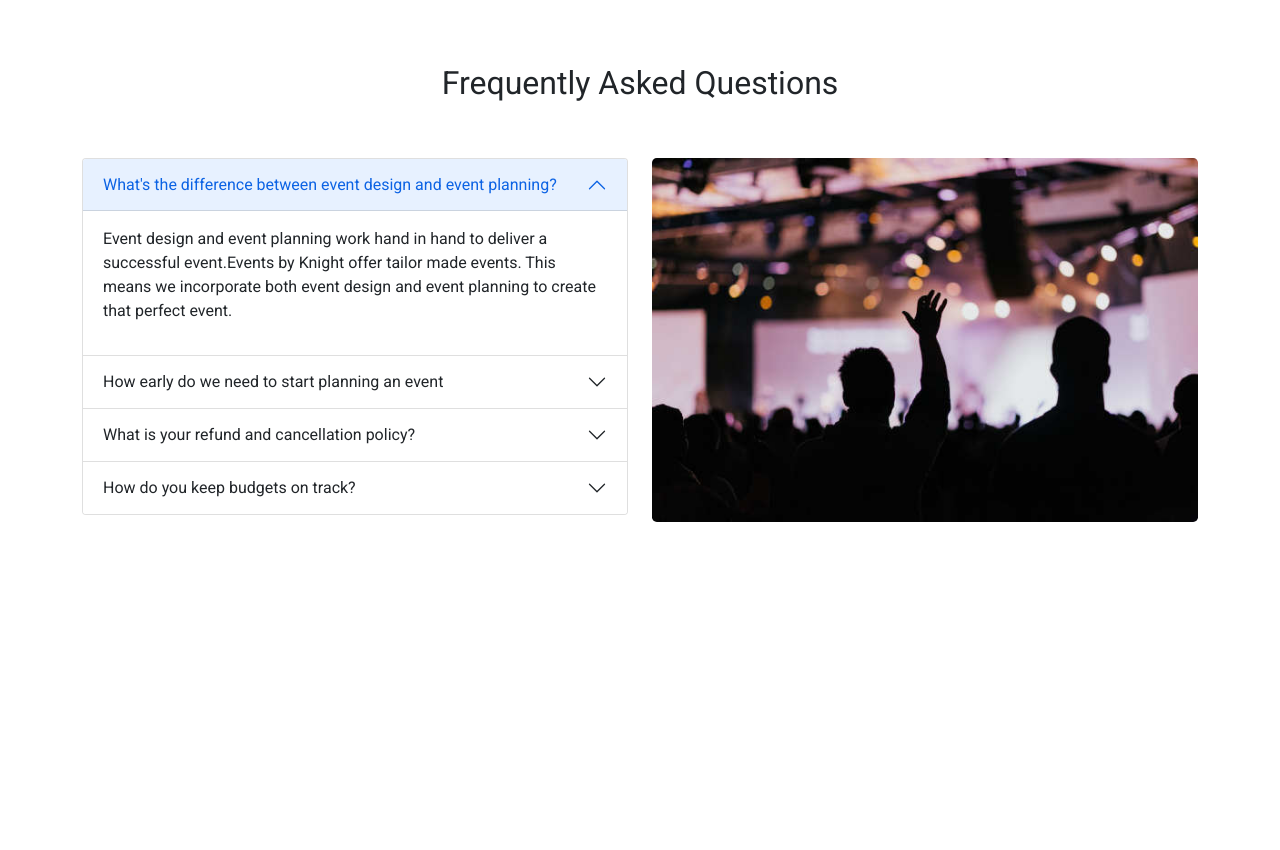
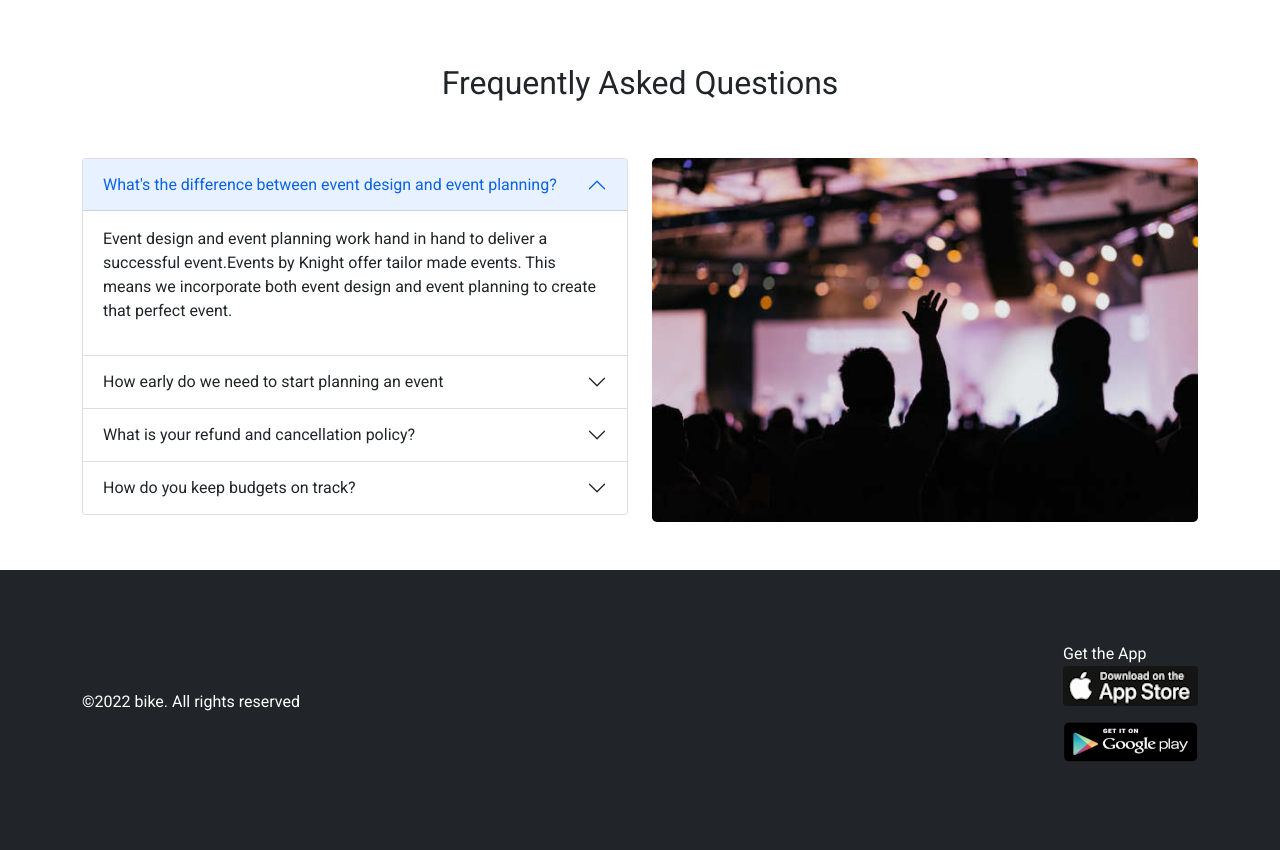
Before and after one commit to abdullahhosenakash/convention-center, a plain HTML site: page index.html in a window 1280 px wide. Shown: the part 1721-2571 px from the top of the page. Before the commit the page ends 2291 px from the top, so only its background shows below. Drawn offline with nearby package versions, Linux system fonts and the light colour scheme.

Commit message:
footer added

```diff
--- a/css/style.css
+++ b/css/style.css
@@ -12,3 +12,6 @@ body{
     background-color: #3F87F5;
     border-radius: 24px;
 }
+.footer-height{
+    height: 280px;
+}
--- a/index.html
+++ b/index.html
@@ -20,6 +20,7 @@
 </head>
 
 <body>
+    <!-- header start  -->
     <header>
         <!-- nav bar -->
         <section class="container">
@@ -105,6 +106,7 @@
             </div>
         </div>
     </header>
+    <!-- main section start  -->
     <main>
         <!-- packages -->
         <section class="container my-5">
@@ -332,8 +334,22 @@
             </div>
         </section>
     </main>
-    <footer>
-
+    <!-- footer start  -->
+    <footer class="bg-dark d-flex align-items-center text-white footer-height">
+        <div class="container">
+            <div class="d-flex align-items-center justify-content-between">
+                <div>
+                    <p>©2022 bike. All rights reserved</p>
+                </div>
+                <div>
+                    <span>Get the App</span>
+                    <p><a href="https://apps.apple.com/us/app/facebook/id284882215" target="-blank"><img
+                                src="images/icons/apple-icon.png" class="rounded" alt=""></a></p>
+                    <p><a href="https://play.google.com/store/apps/details?id=com.facebook.katana" target="-blank"><img
+                                src="images/icons/playstore-icon.png" alt=""></a></p>
+                </div>
+            </div>
+        </div>
     </footer>
 
 
```
Also changed, not shown: images/icons/apple-icon.png (added), images/icons/playstore-icon.png (added).
